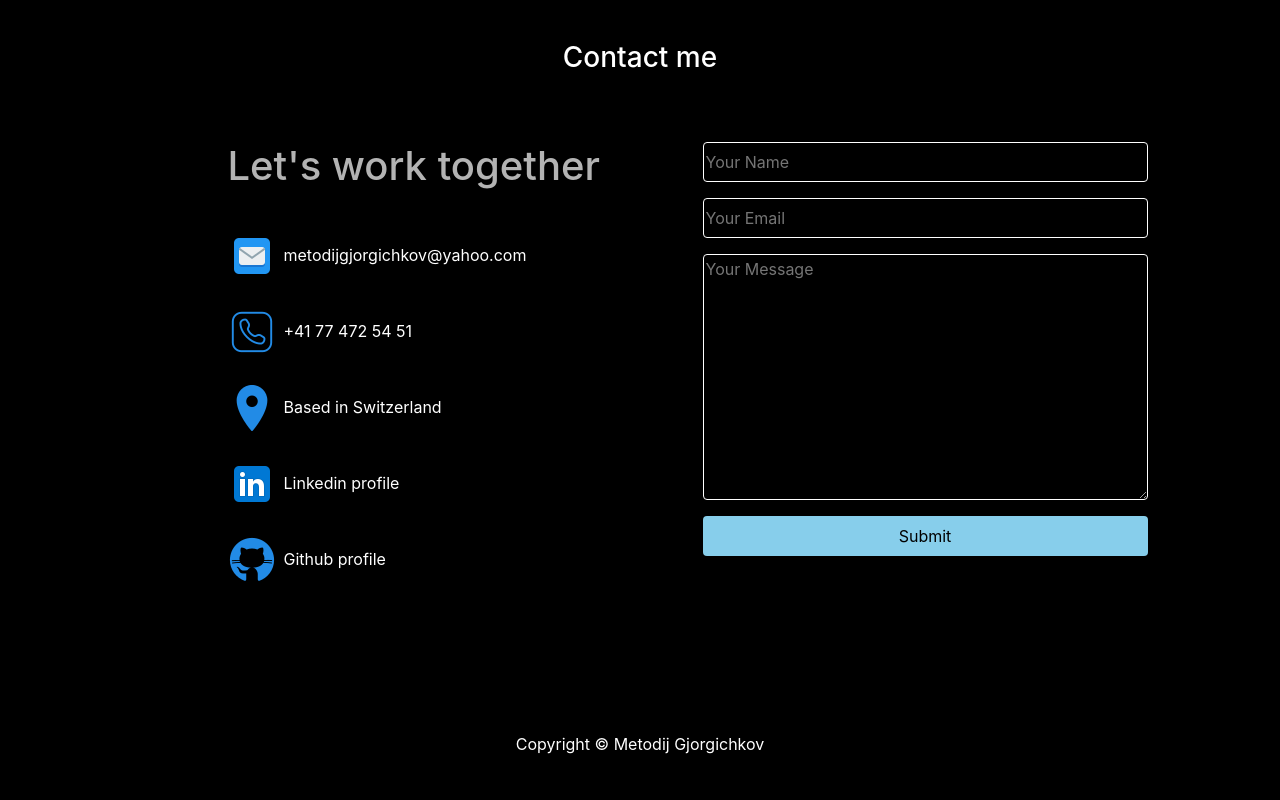
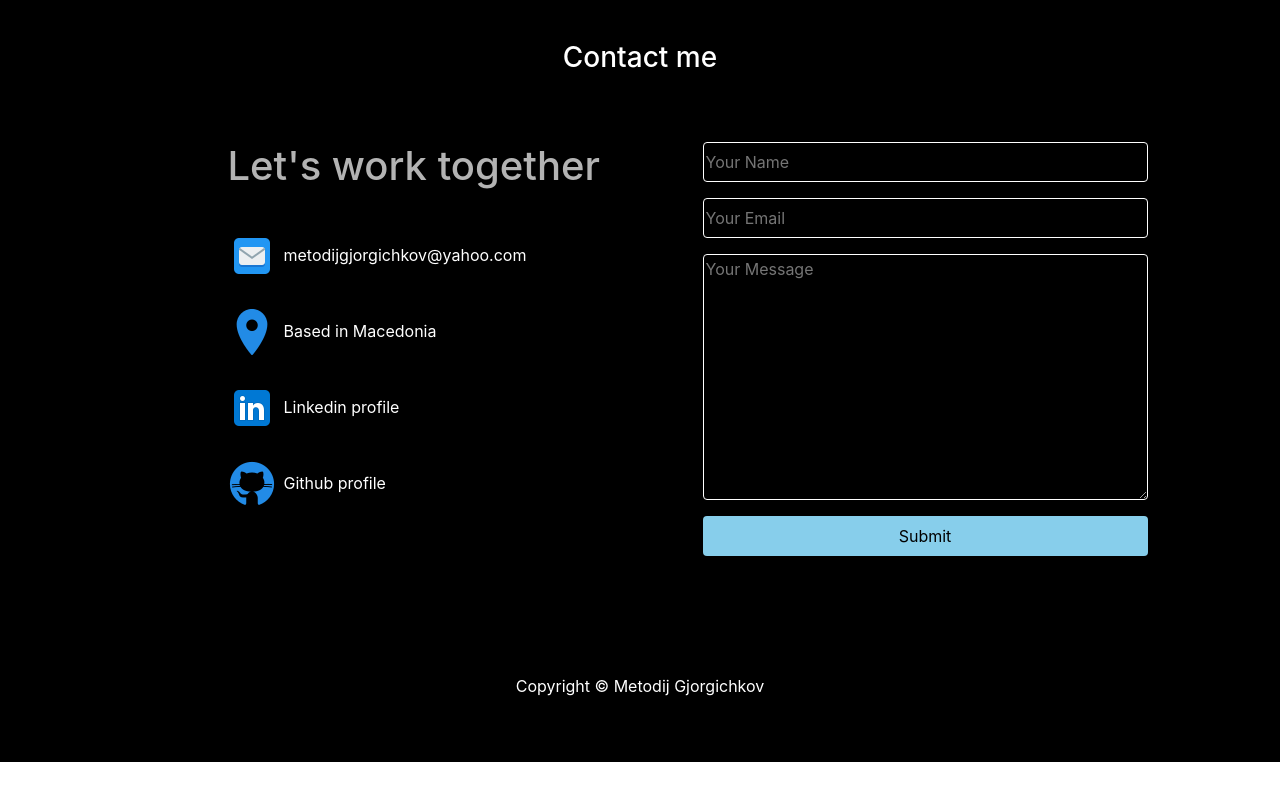
Before and after one commit to Metodij-Gjorgichkov/myPortfolio, a Next.js app: page / in a window 1280 px wide. Shown: the part 2133-2933 px from the top of the page. After the commit the page ends 2895 px from the top, so only its background shows below. Built offline with nearby package versions, Linux system fonts and the light colour scheme.

Commit message:
correction

```diff
--- a/src/db.ts
+++ b/src/db.ts
@@ -334,12 +334,7 @@ export const contact: ContactType = {
       linkTo: "mailto:metodijgjorgichkov@yahoo.com",
     },
     {
-      name: "+41 77 472 54 51",
-      image: "/icons/phone.png",
-      linkTo: "tel:+41 77 472 54 51",
-    },
-    {
-      name: "Based in Switzerland",
+      name: "Based in Macedonia",
       image: "/icons/location.png",
     },
     {
```
